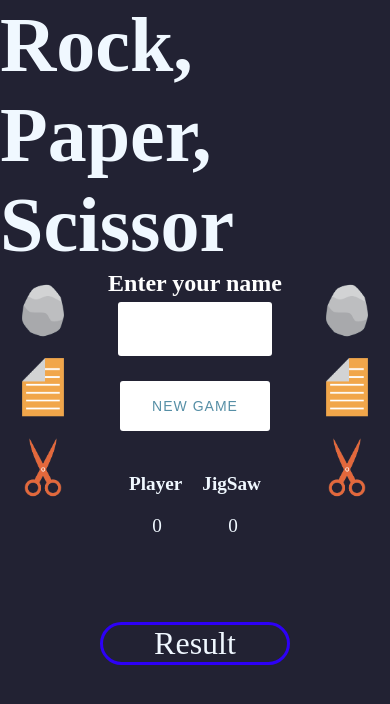
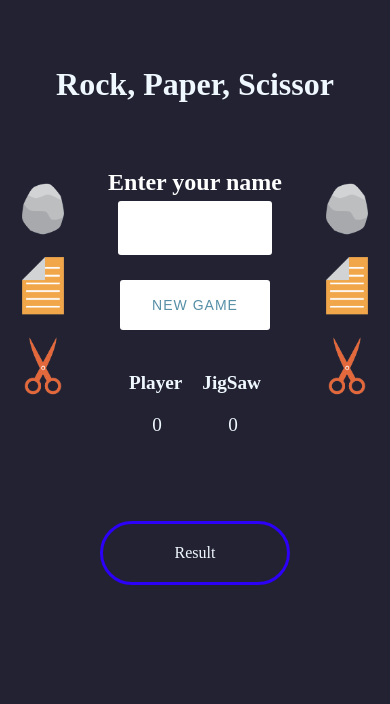
Before and after one commit to mateaspetru/Rock-Paper-Scissor, a plain HTML site: page index.html in a window 390 px wide. Drawn offline with Linux system fonts and the light colour scheme.

Commit message:
add @media (max-width = 800px)

```diff
--- a/style.css
+++ b/style.css
@@ -309,3 +309,12 @@ th {
 .buttons button:focus {
   outline: 0;
 }
+@media (max-width: 800px) {
+  h1 {
+    font-size: 2em;
+  }
+  #result {
+    font-size: 1em;
+    padding: 20px;
+  }
+}
```
